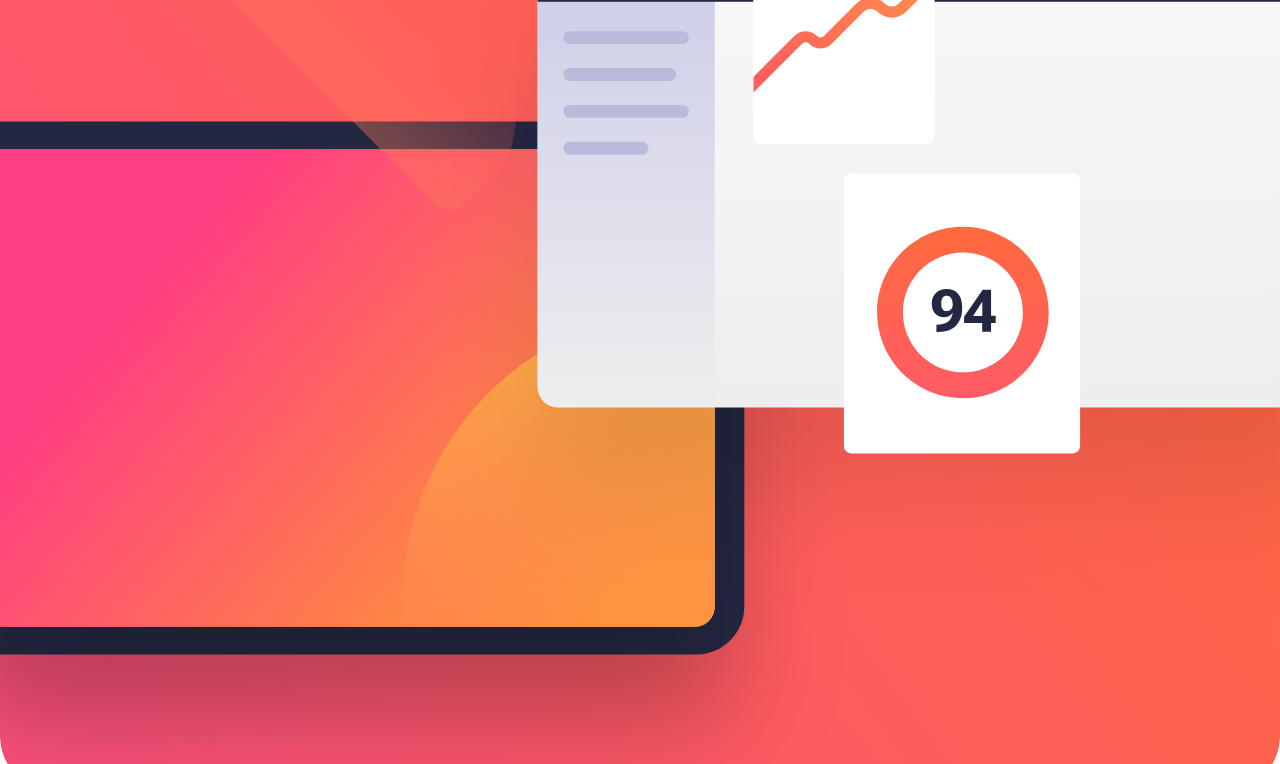
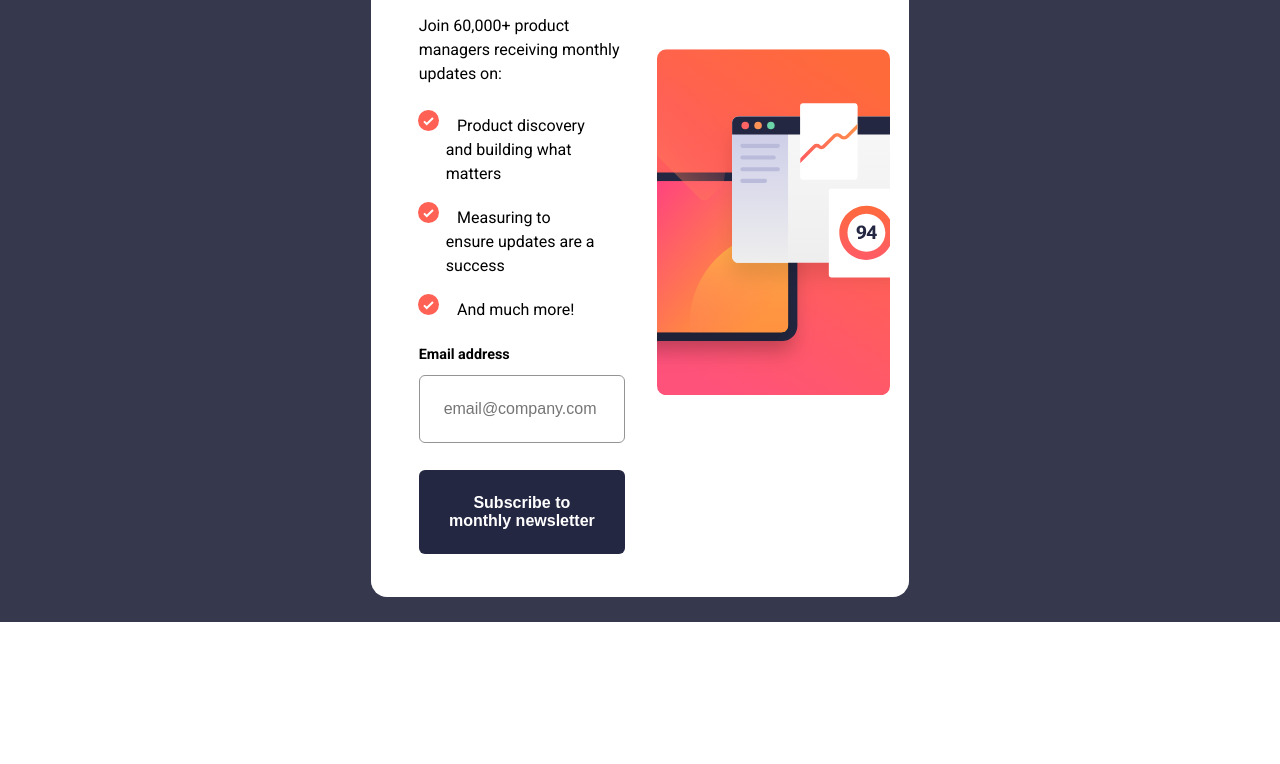
Before and after one commit to code269/fem-newsletter-signup, a plain HTML site: page index.html in a window 1280 px wide. Shown: the part 178-942 px from the top of the page. After the commit the page ends 800 px from the top, so only its background shows below. Drawn offline with Linux system fonts and the light colour scheme.

Commit message:
feat (tablet-styling): Replaced img with responsive svgs

```diff
--- a/index.html
+++ b/index.html
@@ -3,8 +3,6 @@
   <head>
     <meta charset="UTF-8" />
     <meta name="viewport" content="width=device-width, initial-scale=1.0" />
-    <!-- displays site properly based on user's device -->
-
     <link
       rel="icon"
       type="image/png"
@@ -24,18 +22,16 @@
   </head>
   <body>
     <main class="wrapper">
-      <!-- <img
-        class="signup-img"
-        src="./assets/images/illustration-sign-up-mobile.svg"
-        alt="Signup illustration"
-      /> -->
       <!-- TODO -- Currently hidden -->
       <section id="default-section" class="default-section">
-        <img
+        <!-- Replace img with div and background-image in CSS? -->
+        <!-- <img
           class="signup-img"
           src="./assets/images/illustration-sign-up-mobile.svg"
           alt="Signup illustration"
-        />
+        /> -->
+        <!-- TODO: Swap original image classes into this div -->
+        <div class="illustration-svg"></div>
         <div class="content">
           <h1>Stay updated!</h1>
           <p>Join 60,000+ product managers receiving monthly updates on:</p>
@@ -69,7 +65,6 @@
       <!-- Sign-up form end -->
 
       <!-- Success message start -->
-      <!-- TODO -- Current visible -->
       <section id="success" class="success-msg content hidden">
         <div class="success__wrapper">
           <img
--- a/styles.css
+++ b/styles.css
@@ -52,7 +52,43 @@ body {
 
 main {
   min-height: 100vh;
-  font-family: 'Roboto', sans-serif; /* ToDo: Fix: Redundant */
+  font-family: 'Roboto', sans-serif; /* ToDo: Remove- Redundant */
+
+  @media (min-width: 1024px) {
+    display: flex;
+    align-items: center;
+    justify-content: center;
+    background-color: var(--fc-blue-700);
+  }
+}
+
+.default-section {
+  @media (min-width: 1024px) {
+    display: flex;
+    flex-direction: row-reverse;
+    align-items: center;
+    justify-content: space-between;
+    padding: 1em;
+    background-color: var(--fc-white);
+    border-radius: 1em;
+  }
+}
+
+.illustration-svg {
+  padding-block-start: 75.73%;
+  inline-size: 100%;
+  background-image: url('./assets/images/illustration-sign-up-mobile.svg');
+  background-repeat: no-repeat;
+  background-size: contain;
+
+  @media (min-width: 768px) {
+    padding-block-start: 68.18%;
+    background-image: url('./assets/images/illustration-sign-up-tablet.svg');
+  }
+
+  @media (min-width: 1024px) {
+    background-image: url('./assets/images/illustration-sign-up-desktop.svg');
+  }
 }
 
 h1 {
@@ -78,10 +114,6 @@ li {
 li::before {
   margin-left: 0.7em;
   content: '';
-}
-
-.signup-img {
-  inline-size: 100%;
 }
 
 .content {
```
